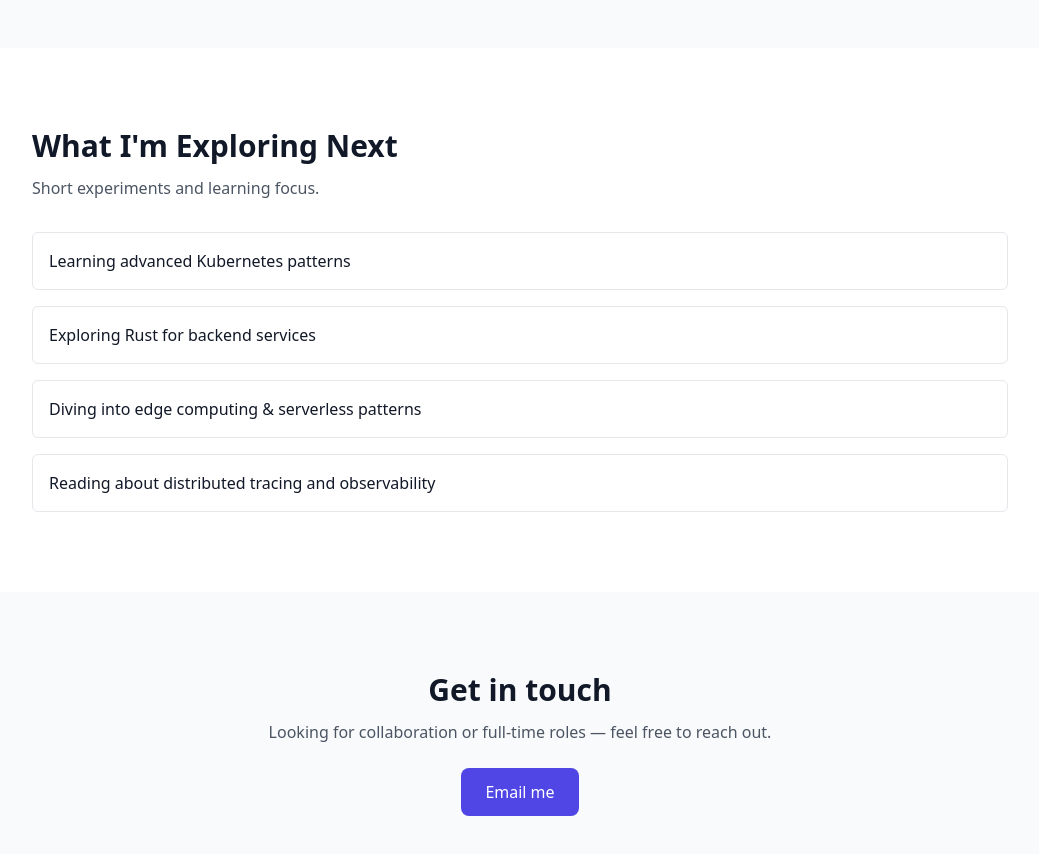
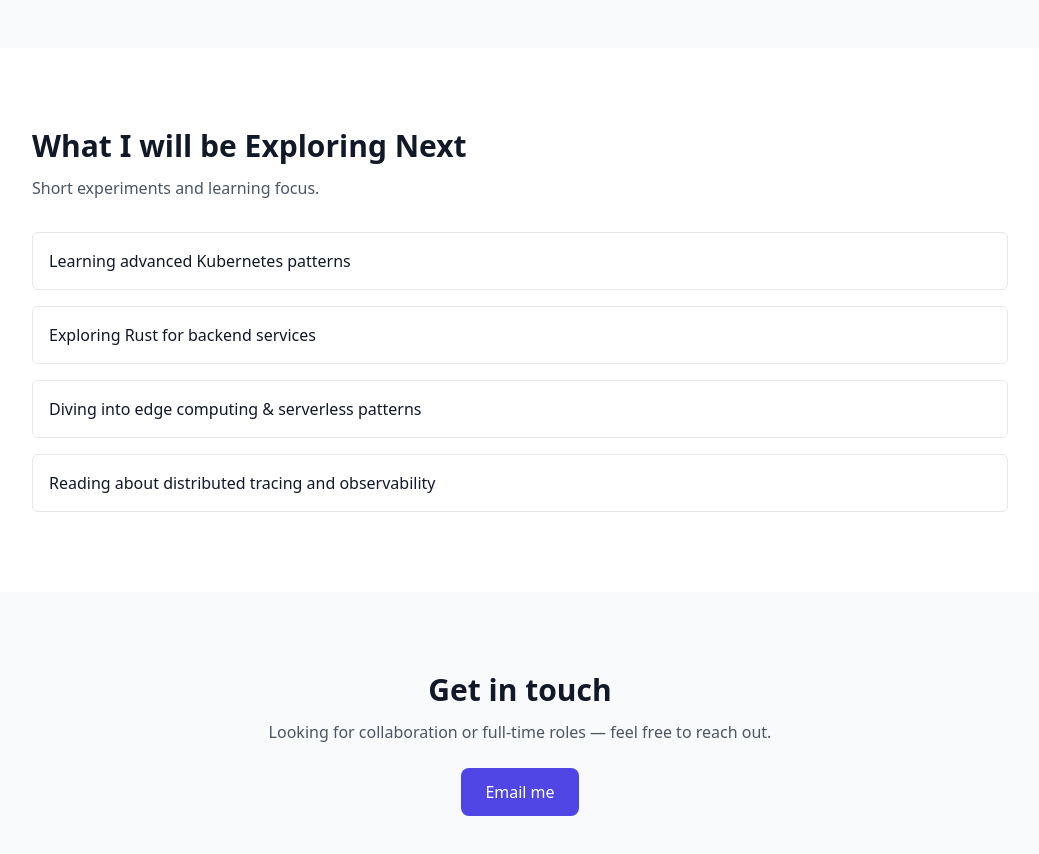
Before and after one commit to EternalKnight002/my-portfolio, a Next.js app: page / in a window 1280 px wide. Shown: the part 1520-2374 px from the top of the page, without its empty margins (120-1159 px from the left). Built offline with nearby package versions, Linux system fonts and the light colour scheme.

Commit message:
Fix: escape single quote in ExploringSection.tsx

```diff
--- a/components/ExploringSection.tsx
+++ b/components/ExploringSection.tsx
@@ -13,7 +13,7 @@ export default function ExploringSection() {
   return (
     <section id="exploring" className="py-20 bg-white">
       <div className="container mx-auto px-6">
-        <h2 className="text-3xl font-semibold">What I'm Exploring Next</h2>
+        <h2 className="text-3xl font-semibold">What I will be Exploring Next</h2>
         <p className="mt-3 text-gray-600 max-w-2xl">Short experiments and learning focus.</p>
 
         <div className="mt-8 grid gap-4">
```
